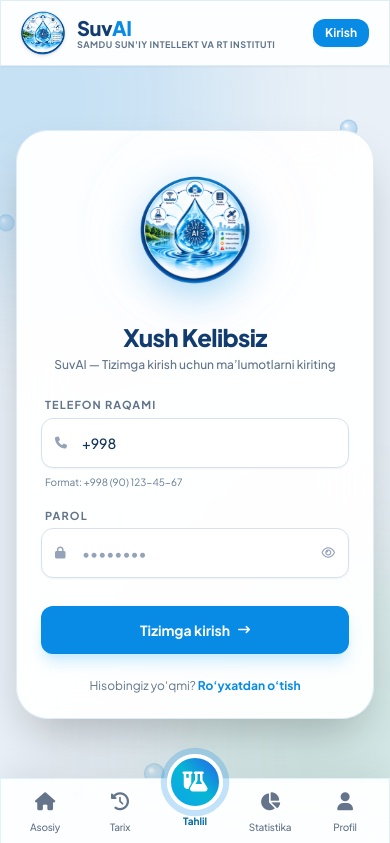
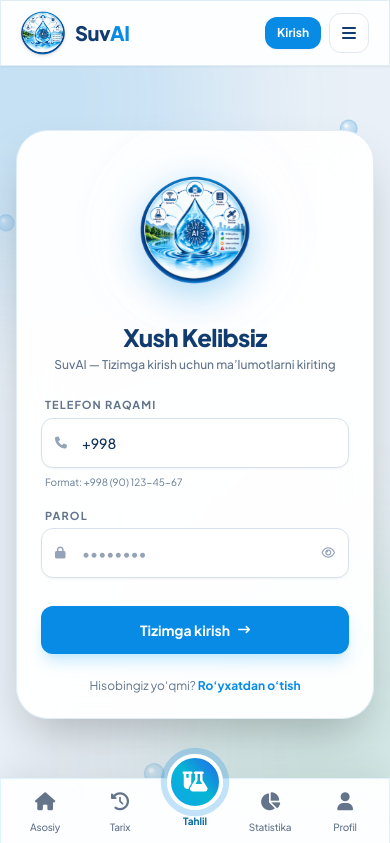
Before and after one commit to khakimovallamurod/waterai-analys, a FastAPI app: page /login in a window 390 px wide. Shown: the top 843 px of the page. Run offline with FastAPI, Linux system fonts and the light colour scheme; some libraries are stand-ins or nearby versions.

Commit message:
Responsive navbar (hamburger menu below 1400px, no wrapped brand text); remove '8 in 1' label

```diff
--- a/templates/components/device_panel.html
+++ b/templates/components/device_panel.html
@@ -8,7 +8,7 @@
       <div class="min-w-0">
         <div class="text-sm font-bold text-slate-800">
           PH-W218 qurilmasi
-          <span class="text-xs text-slate-400 font-medium">· 8 in 1 suv sifati testeri</span>
+
         </div>
         <div class="flex flex-wrap items-center gap-x-2 gap-y-0.5 mt-1 text-xs">
           <span id="devDot" class="w-2.5 h-2.5 rounded-full bg-slate-300 inline-block"></span>
--- a/templates/components/navbar.html
+++ b/templates/components/navbar.html
@@ -1,87 +1,67 @@
+{# Navigatsiya: keng ekranda (>=1400px) to'liq menyu, undan kichikda gamburger menyu #}
+{% set nav_links = [
+  {"href": "/#home", "label": "Bosh sahifa", "icon": "fa-house", "color": "", "key": "home"},
+  {"href": "/#map-section", "label": "Xarita", "icon": "fa-map-location-dot", "color": "text-[#078be5]", "key": ""},
+  {"href": "/#video-section", "label": "Video", "icon": "fa-circle-play", "color": "text-rose-500", "key": ""},
+  {"href": "/#analyses-section", "label": "Tahlillar", "icon": "fa-flask", "color": "text-[#18a65c]", "key": ""},
+  {"href": "/#about", "label": "Biz haqimizda", "icon": "fa-circle-info", "color": "", "key": ""},
+  {"href": "/#team", "label": "Jamoamiz", "icon": "fa-users", "color": "text-indigo-500", "key": ""},
+  {"href": "/#contact", "label": "Bog‘lanish", "icon": "fa-address-book", "color": "", "key": ""},
+] %}
+{% set nav_links_after = [
+  {"href": "/monitoring", "label": "Monitoring", "icon": "fa-tower-broadcast", "color": "text-[#18a65c]", "key": "monitoring"},
+  {"href": "/stats", "label": "Statistika", "icon": "fa-chart-pie", "color": "", "key": "stats"},
+  {"href": "/history", "label": "Tarix", "icon": "fa-clock-rotate-left", "color": "", "key": "history"},
+] %}
+
 <nav class="sticky top-0 z-40 w-full glass-panel border-b border-[#e0edf7] shadow-sm transition-all backdrop-blur-xl bg-white/90">
   <div class="wide-container">
-    <div class="flex justify-between h-16 items-center">
+    <div class="flex justify-between h-16 items-center gap-3">
 
       <!-- Brand Logo -->
-      <a href="/" class="flex items-center space-x-3 group">
+      <a href="/" class="flex items-center gap-2.5 group min-w-0 shrink-0">
         <img src="/static/images/logo.png" alt="WaterAI Logo" class="w-11 h-11 sm:w-12 sm:h-12 min-w-[2.75rem] flex-shrink-0 object-contain drop-shadow group-hover:scale-105 transition-transform">
-        <div class="min-w-0">
-          <span class="text-xl font-black tracking-tight text-[#123c70]">
+        <div class="min-w-0 leading-tight">
+          <span class="block text-xl font-black tracking-tight text-[#123c70]">
             Suv<span class="text-[#078be5]">AI</span>
           </span>
-          <span class="text-[9px] block font-bold text-[#61748a] tracking-wider uppercase -mt-1">
+          <span class="hidden sm:block text-[9px] font-bold text-[#61748a] tracking-wider uppercase whitespace-nowrap min-[1400px]:hidden min-[1750px]:block">
             SamDU Sun'iy Intellekt va RT Instituti
           </span>
         </div>
       </a>
 
-      <!-- Desktop Navigation Links (Sections: Bosh sahifa, Xarita, Video, Tahlillar, Biz haqimizda, Jamoa, Bog'lanish) -->
-      <div class="hidden lg:flex items-center space-x-1">
-        <a href="/#home" class="px-2.5 py-1.5 rounded-xl text-xs font-bold {% if active_page == 'home' %}text-[#078be5] bg-sky-50{% else %}text-[#183e70] hover:text-[#078be5] hover:bg-sky-50/60{% endif %} transition-colors flex items-center gap-1">
-          <i class="fa-solid fa-house text-[11px]"></i>
-          Bosh sahifa
+      <!-- Desktop menyu (>=1400px) -->
+      <div class="hidden min-[1400px]:flex items-center gap-0.5">
+        {% for l in nav_links %}
+        <a href="{{ l.href }}" class="px-2 py-1.5 rounded-xl text-xs font-bold whitespace-nowrap {% if l.key and active_page == l.key %}text-[#078be5] bg-sky-50{% else %}text-[#183e70] hover:text-[#078be5] hover:bg-sky-50/60{% endif %} transition-colors flex items-center gap-1">
+          <i class="fa-solid {{ l.icon }} {{ l.color }} text-[11px] hidden min-[1650px]:inline"></i>
+          {{ l.label }}
         </a>
+        {% endfor %}
 
-        <a href="/#map-section" class="px-2.5 py-1.5 rounded-xl text-xs font-bold text-[#183e70] hover:text-[#078be5] hover:bg-sky-50/60 transition-colors flex items-center gap-1">
-          <i class="fa-solid fa-map-location-dot text-[11px] text-[#078be5]"></i>
-          Xarita
-        </a>
-
-        <a href="/#video-section" class="px-2.5 py-1.5 rounded-xl text-xs font-bold text-[#183e70] hover:text-[#078be5] hover:bg-sky-50/60 transition-colors flex items-center gap-1">
-          <i class="fa-solid fa-circle-play text-[11px] text-rose-500"></i>
-          Video
-        </a>
-
-        <a href="/#analyses-section" class="px-2.5 py-1.5 rounded-xl text-xs font-bold text-[#183e70] hover:text-[#078be5] hover:bg-sky-50/60 transition-colors flex items-center gap-1">
-          <i class="fa-solid fa-flask text-[11px] text-[#18a65c]"></i>
-          Tahlillar
-        </a>
-
-        <a href="/#about" class="px-2.5 py-1.5 rounded-xl text-xs font-bold text-[#183e70] hover:text-[#078be5] hover:bg-sky-50/60 transition-colors flex items-center gap-1">
-          <i class="fa-solid fa-circle-info text-[11px]"></i>
-          Biz haqimizda
-        </a>
-
-        <a href="/#team" class="px-2.5 py-1.5 rounded-xl text-xs font-bold text-[#183e70] hover:text-[#078be5] hover:bg-sky-50/60 transition-colors flex items-center gap-1">
-          <i class="fa-solid fa-users text-[11px] text-indigo-500"></i>
-          Jamoamiz
-        </a>
-
-        <a href="/#contact" class="px-2.5 py-1.5 rounded-xl text-xs font-bold text-[#183e70] hover:text-[#078be5] hover:bg-sky-50/60 transition-colors flex items-center gap-1">
-          <i class="fa-solid fa-address-book text-[11px]"></i>
-          Bog‘lanish
-        </a>
-
-        <a href="/analyze" class="px-3 py-1.5 rounded-xl text-xs font-bold text-white bg-[#18a65c] hover:bg-[#11894a] shadow-sm transition-all flex items-center gap-1.5 ml-1">
+        <a href="/analyze" class="px-3 py-1.5 rounded-xl text-xs font-bold text-white bg-[#18a65c] hover:bg-[#11894a] shadow-sm transition-all flex items-center gap-1.5 mx-1 whitespace-nowrap">
           <i class="fa-solid fa-flask-vial text-xs"></i>
           Yangi Tahlil
         </a>
 
-        <a href="/monitoring" class="px-2.5 py-1.5 rounded-xl text-xs font-bold {% if active_page == 'monitoring' %}text-[#078be5] bg-sky-50{% else %}text-[#183e70] hover:text-[#078be5] hover:bg-sky-50/60{% endif %} transition-colors flex items-center gap-1">
-          <i class="fa-solid fa-tower-broadcast text-[11px] text-[#18a65c]"></i>
-          Monitoring
+        {% for l in nav_links_after %}
+        <a href="{{ l.href }}" class="px-2 py-1.5 rounded-xl text-xs font-bold whitespace-nowrap {% if active_page == l.key %}text-[#078be5] bg-sky-50{% else %}text-[#183e70] hover:text-[#078be5] hover:bg-sky-50/60{% endif %} transition-colors flex items-center gap-1">
+          <i class="fa-solid {{ l.icon }} {{ l.color }} text-[11px] hidden min-[1650px]:inline"></i>
+          {{ l.label }}
         </a>
-
-        <a href="/stats" class="px-2.5 py-1.5 rounded-xl text-xs font-bold {% if active_page == 'stats' %}text-[#078be5] bg-sky-50{% else %}text-[#183e70] hover:text-[#078be5] hover:bg-sky-50/60{% endif %} transition-colors flex items-center gap-1">
-          <i class="fa-solid fa-chart-pie text-[11px]"></i>
-          Statistika
-        </a>
-
-        <a href="/history" class="px-3 py-2 rounded-xl text-sm font-semibold {% if active_page == 'history' %}text-[#078be5] bg-sky-50{% else %}text-[#183e70] hover:text-[#078be5] hover:bg-sky-50/60{% endif %} transition-colors flex items-center gap-1.5">
-          <i class="fa-solid fa-clock-rotate-left text-xs"></i>
-          Tarix
-        </a>
+        {% endfor %}
 
         {% if current_user and current_user.role == 'admin' %}
-        <a href="/admin" class="px-3 py-2 rounded-xl text-sm font-bold {% if active_page == 'admin' %}text-purple-700 bg-purple-100{% else %}text-purple-600 hover:bg-purple-50{% endif %} transition-colors flex items-center gap-1.5 border border-purple-200">
-          <i class="fa-solid fa-shield-halved text-xs text-purple-600"></i>
+        <a href="/admin" class="px-2.5 py-1.5 rounded-xl text-xs font-bold whitespace-nowrap {% if active_page == 'admin' %}text-purple-700 bg-purple-100{% else %}text-purple-600 hover:bg-purple-50{% endif %} transition-colors flex items-center gap-1">
+          <i class="fa-solid fa-shield-halved text-[11px] text-purple-600"></i>
           Admin Panel
         </a>
         {% endif %}
       </div>
 
-      <!-- User Profile / Auth State -->
-      <div class="hidden md:flex items-center space-x-3">
+      <!-- Foydalanuvchi bloki (desktop) -->
+      <div class="hidden min-[1400px]:flex items-center space-x-3 shrink-0">
         {% if current_user %}
         <div class="flex items-center gap-3 pl-3 border-l border-slate-200">
           <a href="/profile" class="flex items-center gap-2 group p-1 rounded-xl hover:bg-sky-50/50 transition-colors">
@@ -118,19 +98,74 @@
         {% endif %}
       </div>
 
-      <!-- Mobile Top Bar Quick Badge -->
-      <div class="flex items-center gap-2 md:hidden">
+      <!-- Kichik ekran: profil/kirish + gamburger tugma (<1400px) -->
+      <div class="flex items-center gap-2 min-[1400px]:hidden">
         {% if current_user %}
-        <a href="/profile" class="w-8 h-8 rounded-full bg-gradient-to-tr from-[#078be5] to-[#123c70] text-white flex items-center justify-center font-bold text-xs shadow-sm">
+        <a href="/profile" class="w-9 h-9 rounded-full bg-gradient-to-tr from-[#078be5] to-[#123c70] text-white flex items-center justify-center font-bold text-xs shadow-sm">
           {{ current_user.full_name[:1] if current_user.full_name else 'U' }}
         </a>
         {% else %}
-        <a href="/login" class="text-xs font-bold px-3 py-1.5 rounded-xl bg-[#078be5] text-white shadow-sm">
+        <a href="/login" class="text-xs font-bold px-3 py-2 rounded-xl bg-[#078be5] text-white shadow-sm">
           Kirish
         </a>
         {% endif %}
+        <button type="button" id="navToggle" aria-label="Menyuni ochish" aria-expanded="false" aria-controls="navMobile"
+          class="w-10 h-10 rounded-xl border border-slate-200 bg-white text-[#123c70] hover:bg-sky-50 flex items-center justify-center transition-colors">
+          <i id="navToggleIcon" class="fa-solid fa-bars text-base"></i>
+        </button>
       </div>
 
     </div>
   </div>
+
+  <!-- Mobil/planshet menyu paneli -->
+  <div id="navMobile" class="hidden min-[1400px]:hidden border-t border-[#e0edf7] bg-white/95 backdrop-blur-xl max-h-[calc(100vh-4rem)] overflow-y-auto">
+    <div class="wide-container py-3 grid grid-cols-1 sm:grid-cols-2 gap-1">
+      {% for l in nav_links %}
+      <a href="{{ l.href }}" class="px-3 py-2.5 rounded-xl text-sm font-bold flex items-center gap-2.5 {% if l.key and active_page == l.key %}text-[#078be5] bg-sky-50{% else %}text-[#183e70] hover:text-[#078be5] hover:bg-sky-50/60{% endif %} transition-colors">
+        <i class="fa-solid {{ l.icon }} {{ l.color }} w-4 text-center text-xs"></i>{{ l.label }}
+      </a>
+      {% endfor %}
+      <a href="/analyze" class="px-3 py-2.5 rounded-xl text-sm font-bold text-white bg-[#18a65c] hover:bg-[#11894a] flex items-center gap-2.5 transition-colors">
+        <i class="fa-solid fa-flask-vial w-4 text-center text-xs"></i>Yangi Tahlil
+      </a>
+      {% for l in nav_links_after %}
+      <a href="{{ l.href }}" class="px-3 py-2.5 rounded-xl text-sm font-bold flex items-center gap-2.5 {% if active_page == l.key %}text-[#078be5] bg-sky-50{% else %}text-[#183e70] hover:text-[#078be5] hover:bg-sky-50/60{% endif %} transition-colors">
+        <i class="fa-solid {{ l.icon }} {{ l.color }} w-4 text-center text-xs"></i>{{ l.label }}
+      </a>
+      {% endfor %}
+      {% if current_user and current_user.role == 'admin' %}
+      <a href="/admin" class="px-3 py-2.5 rounded-xl text-sm font-bold flex items-center gap-2.5 {% if active_page == 'admin' %}text-purple-700 bg-purple-100{% else %}text-purple-600 hover:bg-purple-50{% endif %} transition-colors">
+        <i class="fa-solid fa-shield-halved w-4 text-center text-xs"></i>Admin Panel
+      </a>
+      {% endif %}
+      {% if current_user %}
+      <a href="/logout" class="px-3 py-2.5 rounded-xl text-sm font-bold text-rose-600 hover:bg-rose-50 flex items-center gap-2.5 transition-colors">
+        <i class="fa-solid fa-arrow-right-from-bracket w-4 text-center text-xs"></i>Chiqish
+      </a>
+      {% else %}
+      <a href="/register" class="px-3 py-2.5 rounded-xl text-sm font-bold text-[#078be5] hover:bg-sky-50 flex items-center gap-2.5 transition-colors">
+        <i class="fa-solid fa-user-plus w-4 text-center text-xs"></i>Ro‘yxatdan o‘tish
+      </a>
+      {% endif %}
+    </div>
+  </div>
+
+  <script>
+    (function () {
+      var btn = document.getElementById("navToggle");
+      var panel = document.getElementById("navMobile");
+      var icon = document.getElementById("navToggleIcon");
+      if (!btn || !panel) return;
+      function setOpen(open) {
+        panel.classList.toggle("hidden", !open);
+        btn.setAttribute("aria-expanded", open ? "true" : "false");
+        icon.className = "fa-solid " + (open ? "fa-xmark" : "fa-bars") + " text-base";
+      }
+      btn.addEventListener("click", function () { setOpen(panel.classList.contains("hidden")); });
+      panel.addEventListener("click", function (e) { if (e.target.closest("a")) setOpen(false); });
+      document.addEventListener("keydown", function (e) { if (e.key === "Escape") setOpen(false); });
+      window.addEventListener("resize", function () { if (window.innerWidth >= 1400) setOpen(false); });
+    })();
+  </script>
 </nav>
```
